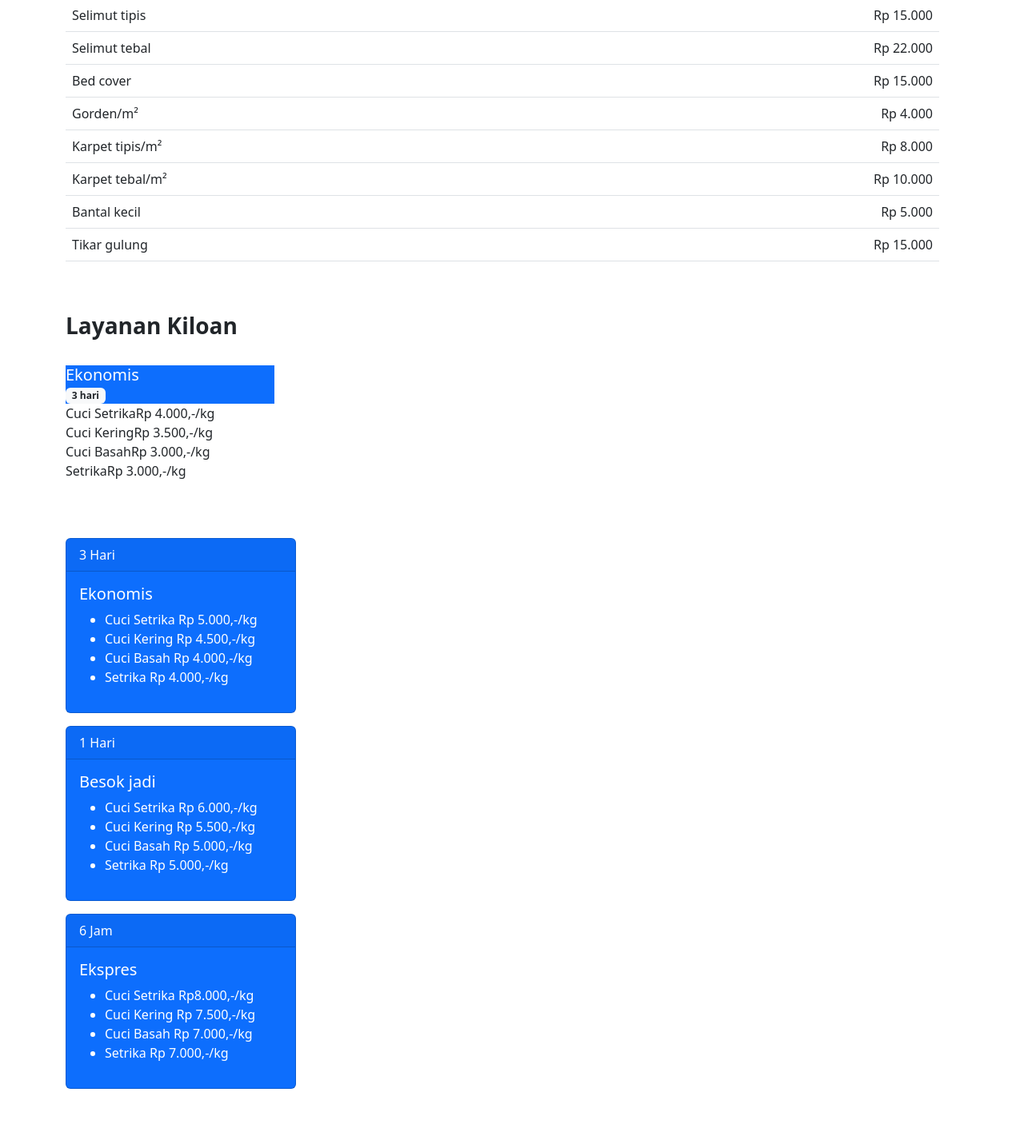
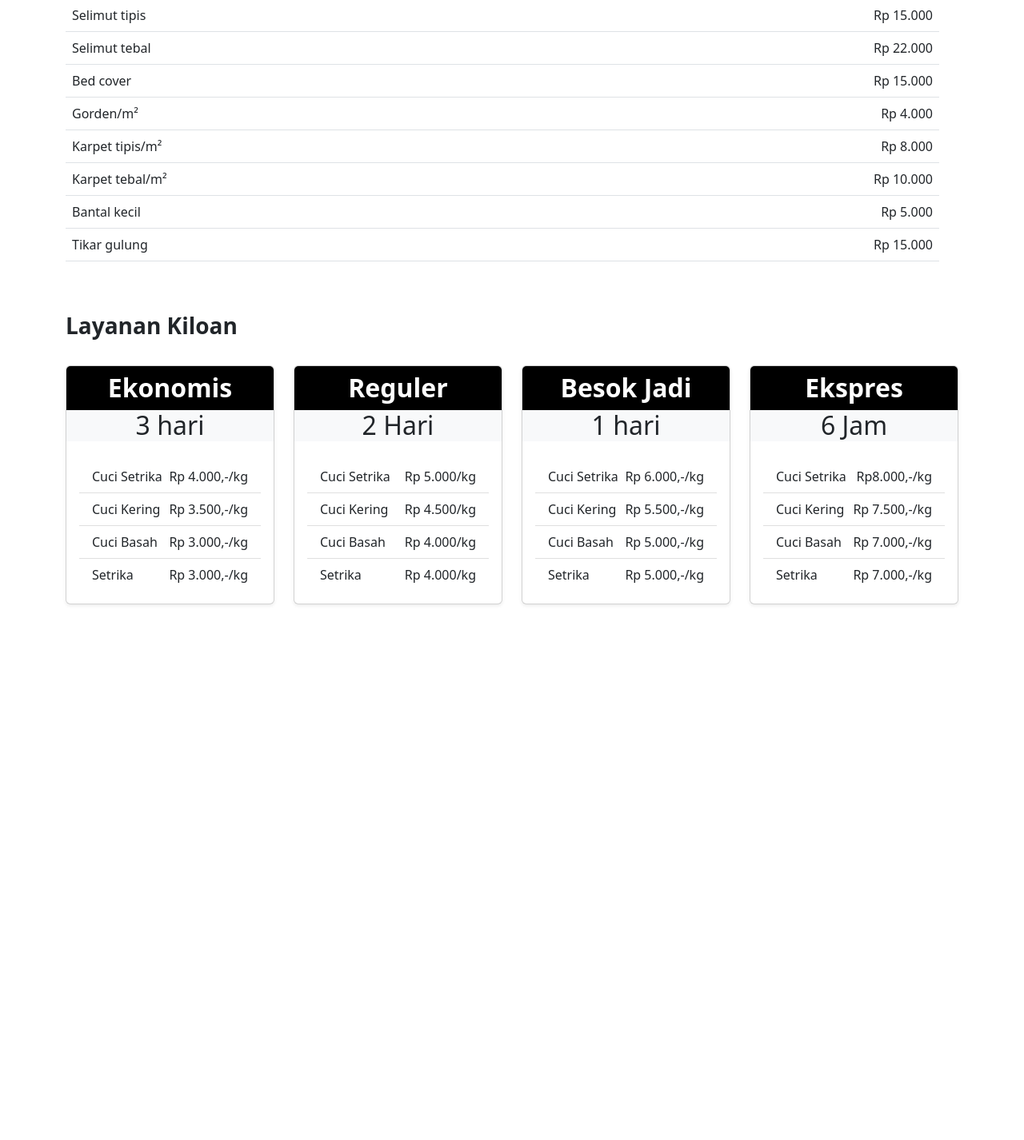
Before and after one commit to sakhiasyam18/reneolaundry, a PHP site: page /reneolaundry/layanan in a window 1280 px wide. Shown: the part 756-2182 px from the top of the page at 80% size. After the commit the page ends 1513 px from the top, so only its background shows below. Run offline with PHP 8.4, Linux system fonts and the light colour scheme.

Commit message:
add: nyelesain tentangkami.php

```diff
--- a/application/views/layanan.php
+++ b/application/views/layanan.php
@@ -118,25 +118,24 @@
 
             <!-- ekononis 3 hari -->
             <div class="col-md-6 col-lg-3 mb-4">
-                <div class="card-header bg-primary text-white">
-                    <h5 class="mb-0">Ekonomis</h5>
-                    <span class="badge bg-light text-dark">3 hari</span>
-                </div>
+                <div class="card h-100 shadow-sm">
+                    <h2 class="card-header text-center text-white bg-black fw-bold">Ekonomis</h2>
+                    <h2 class="bg-light text-center">3 hari</h2>
                     <div class="card-body">
                         <ul class="list-group list-group-flush">
-                        <li class="list-grup-item d-flex justify-content-betweeen align-items-center">
+                            <li class="list-group-item d-flex justify-content-between align-items-center">
                                 <span>Cuci Setrika</span>
                                 <span>Rp 4.000,-/kg</span>
                             </li>
-                        <li class="list-grup-item d-flex justify-content-betweeen align-items-center">
+                            <li class="list-group-item d-flex justify-content-between align-items-center">
                                 <span>Cuci Kering</span>
                                 <span>Rp 3.500,-/kg</span>
                             </li>
-                        <li class="list-grup-item d-flex justify-content-betweeen align-items-center">
+                            <li class="list-group-item d-flex justify-content-between align-items-center">
                                 <span>Cuci Basah</span>
                                 <span>Rp 3.000,-/kg</span>
                             </li>
-                        <li class="list-grup-item d-flex justify-content-betweeen align-items-center">
+                            <li class="list-group-item d-flex justify-content-between align-items-center">
                                 <span>Setrika</span>
                                 <span>Rp 3.000,-/kg</span>
                             </li>
@@ -145,77 +144,84 @@
                 </div>
             </div>
 
-        <!-- reguler 2 hari -->
-        <div class="card text-bg-primary mb-3" style="max-width: 18rem;">
-            <div class="card-header">3 Hari</div>
+            <!-- Reguler Card -->
+            <div class="col-md-6 col-lg-3 mb-4">
+                <div class="card h-100 shadow-sm">
+                    <h2 class="card-header text-center bg-black text-white fw-bold">Reguler</h2>
+                    <h2 class="bg-light text-center">2 Hari</h2>
                     <div class="card-body">
-                <h5 class="card-title">Ekonomis</h5>
-                <ul>
-                    <li>
+                        <ul class="list-group list-group-flush">
+                            <li class="list-group-item d-flex justify-content-between align-items-center">
                                 <span>Cuci Setrika</span>
-                        <span>Rp 5.000,-/kg</span>
+                                <span>Rp 5.000/kg</span>
                             </li>
-                    <li>
+                            <li class="list-group-item d-flex justify-content-between align-items-center">
                                 <span>Cuci Kering</span>
-                        <span>Rp 4.500,-/kg</span>
+                                <spa>Rp 4.500/kg</spa>
                             </li>
-                    <li>
+                            <li class="list-group-item d-flex justify-content-between align-items-center">
                                 <span>Cuci Basah</span>
-                        <span>Rp 4.000,-/kg</span>
+                                <span>Rp 4.000/kg</span>
                             </li>
-                    <li>
+                            <li class="list-group-item d-flex justify-content-between align-items-center">
                                 <span>Setrika</span>
-                        <span>Rp 4.000,-/kg</span>
+                                <span>Rp 4.000/kg</span>
                             </li>
                         </ul>
                     </div>
                 </div>
+            </div>
 
             <!-- besok jadi 1 hari -->
-        <div class="card text-bg-primary mb-3" style="max-width: 18rem;">
-            <div class="card-header">1 Hari</div>
+            <div class="col-md-6 col-lg-3 mb-4">
+                <div class="card h-100 shadow-sm">
+                    <h2 class="card-header text-center bg-black text-white fw-bold">Besok Jadi</h2>
+                    <h2 class=" text-center bg-light text-dark">1 hari</h2>
                     <div class="card-body">
-                <h5 class="card-title">Besok jadi</h5>
-                <ul>
-                    <li>
-                        <span>Cuci Setrika</span>
+                        <ul class="list-group list-group-flush">
+                            <li class="list-group-item d-flex justify-content-between align-item-center">
+                                <span>Cuci
+                                    Setrika</span>
                                 <span>Rp 6.000,-/kg</span>
                             </li>
-                    <li>
+                            <li class="list-group-item d-flex justify-content-between align-item-center">
                                 <span>Cuci Kering</span>
                                 <span>Rp 5.500,-/kg</span>
                             </li>
-                    <li>
+                            <li class="list-group-item d-flex justify-content-between align-item-center">
                                 <span>Cuci Basah</span>
                                 <span>Rp 5.000,-/kg</span>
                             </li>
-                    <li>
+                            <li class="list-group-item d-flex justify-content-between align-item-center">
                                 <span>Setrika</span>
                                 <span>Rp 5.000,-/kg</span>
                             </li>
                         </ul>
                     </div>
                 </div>
+            </div>
+
 
             <!-- ekspress 6 jam -->
-        <div class="card text-bg-primary mb-3" style="max-width: 18rem;">
-            <div class="card-header">6 Jam</div>
+            <div class="col-md-6 col-lg-3 mb-4">
+                <div class="card h-100 shadow-sm">
+                    <h2 class="card-header fw-bold text-center bg-black text-white">Ekspres</h2>
+                    <h2 class="text-center bg-light text-dark">6 Jam</h2>
                     <div class="card-body">
-                <h5 class="card-title">Ekspres</h5>
-                <ul>
-                    <li>
+                        <ul class="list-group list-group-flush">
+                            <li class="list-group-item align-text-justify d-flex justify-content-between">
                                 <span>Cuci Setrika</span>
                                 <span>Rp8.000,-/kg</span>
                             </li>
-                    <li>
+                            <li class="list-group-item align-text-justify d-flex justify-content-between">
                                 <span>Cuci Kering</span>
                                 <span>Rp 7.500,-/kg</span>
                             </li>
-                    <li>
+                            <li class="list-group-item align-text-justify d-flex justify-content-between">
                                 <span>Cuci Basah</span>
                                 <span>Rp 7.000,-/kg</span>
                             </li>
-                    <li>
+                            <li class="list-group-item align-text-justify d-flex justify-content-between">
                                 <span>Setrika</span>
                                 <span>Rp 7.000,-/kg</span>
                             </li>
@@ -224,6 +230,8 @@
                 </div>
             </div>
         </div>
+    </div>
+    </div>
 </body>
 
 </html>
```
Lines whose indentation alone changed are shown as unchanged.
